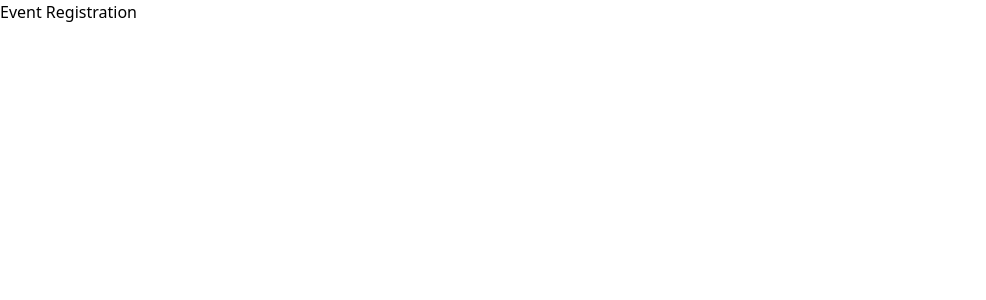
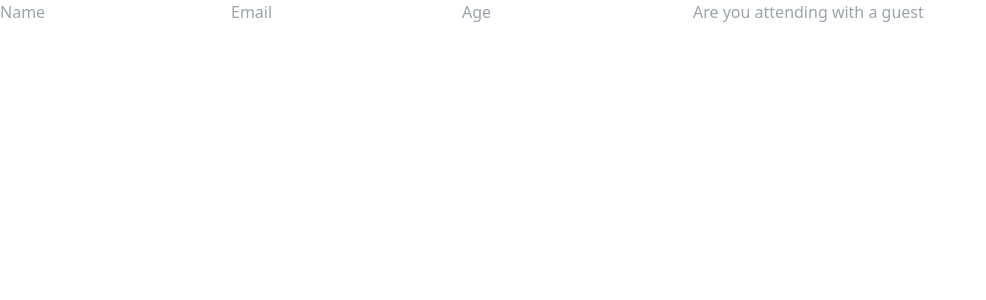
Before and after one commit to Diivvuu/basic, a React (Create React App) app: page / in a window 1280 px wide. Shown: the top 300 px of the page, without its empty margins (0-986 px from the left). Built offline with nearby package versions, Linux system fonts and the light colour scheme.

Commit message:
setup for form

```diff
--- a/src/App.js
+++ b/src/App.js
@@ -1,10 +1,10 @@
 import React from "react";
+import Form from "./components/Form";
 
 const App = () => {
   return (
     <div className="App">
-      <h1>Event Registration</h1>
-      {/* <EventRegistrationForm /> */}
+      <Form />
     </div>
   );
 };
--- /dev/null
+++ b/src/components/Form.js
@@ -0,0 +1,16 @@
+import React from "react";
+//fields - name, email, age, are you ateend with a guest?, guest name
+const Form = () => {
+  return (
+    <div>
+      <form>
+        <input placeholder="Name" />
+        <input placeholder="Email" />
+        <input placeholder="Age" />
+        <input placeholder="Are you attending with a guest" />
+      </form>
+    </div>
+  );
+};
+
+export default Form;
```
